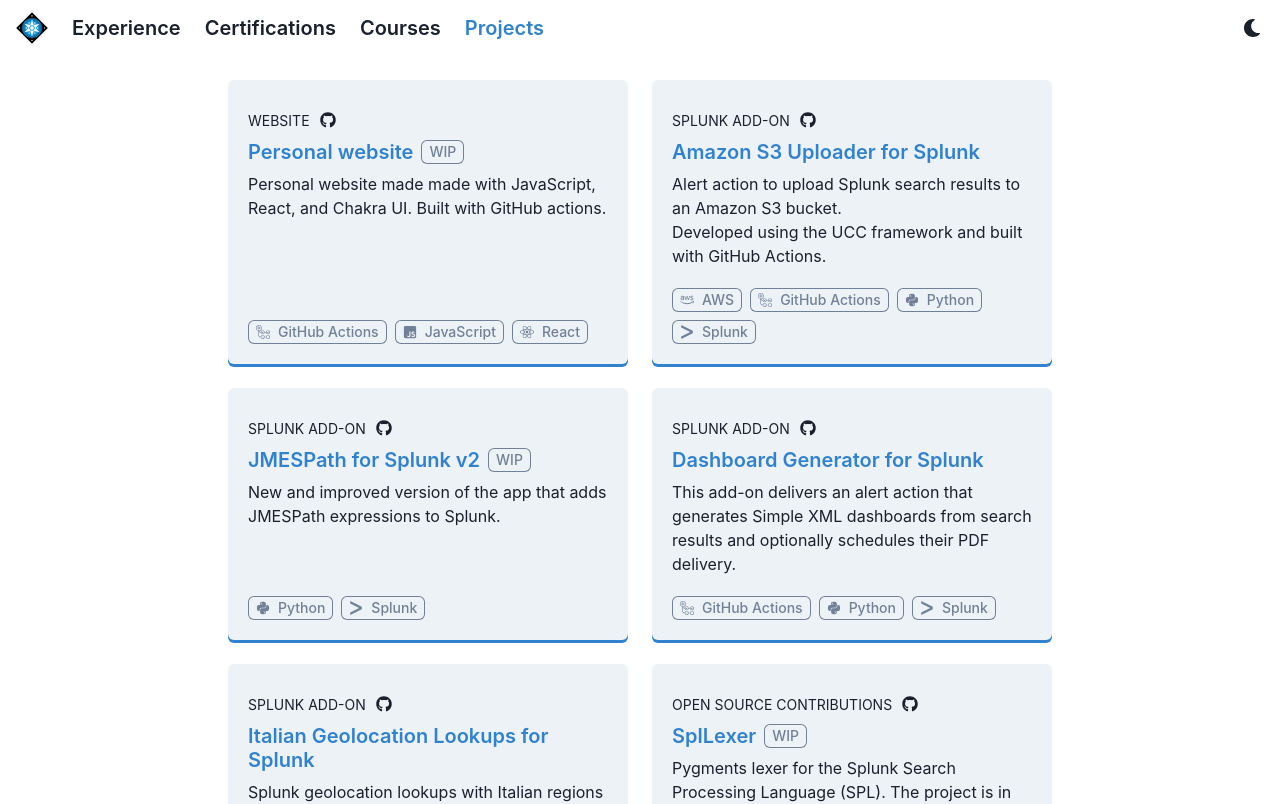
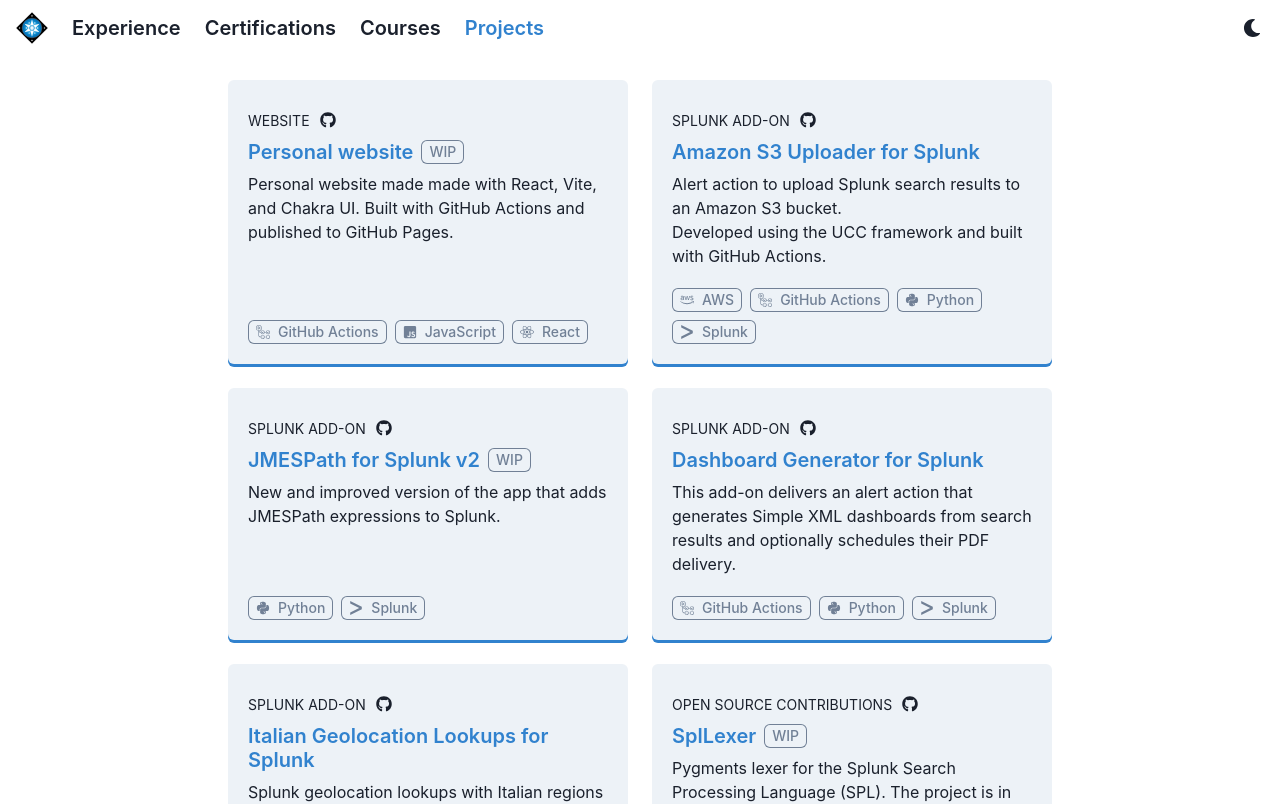
Before and after one commit to aserpi/aserpi.github.io, a React (Vite) app: page /#/projects in a window 1280 px wide. Shown: the top 804 px of the page. Built offline with nearby package versions, Linux system fonts and the light colour scheme.

Commit message:
Update the website's project description

```diff
--- a/src/pages/Projects.jsx
+++ b/src/pages/Projects.jsx
@@ -6,7 +6,7 @@
 export const Projects = () => {
   const projects = [
     {
-      desc: 'Personal website made made with JavaScript, React, and Chakra UI. Built with GitHub actions.',
+      desc: 'Personal website made made with React, Vite, and Chakra UI. Built with GitHub Actions and published to GitHub Pages.',
       category: 'website',
       name: 'Personal website',
       link: '/',
```
